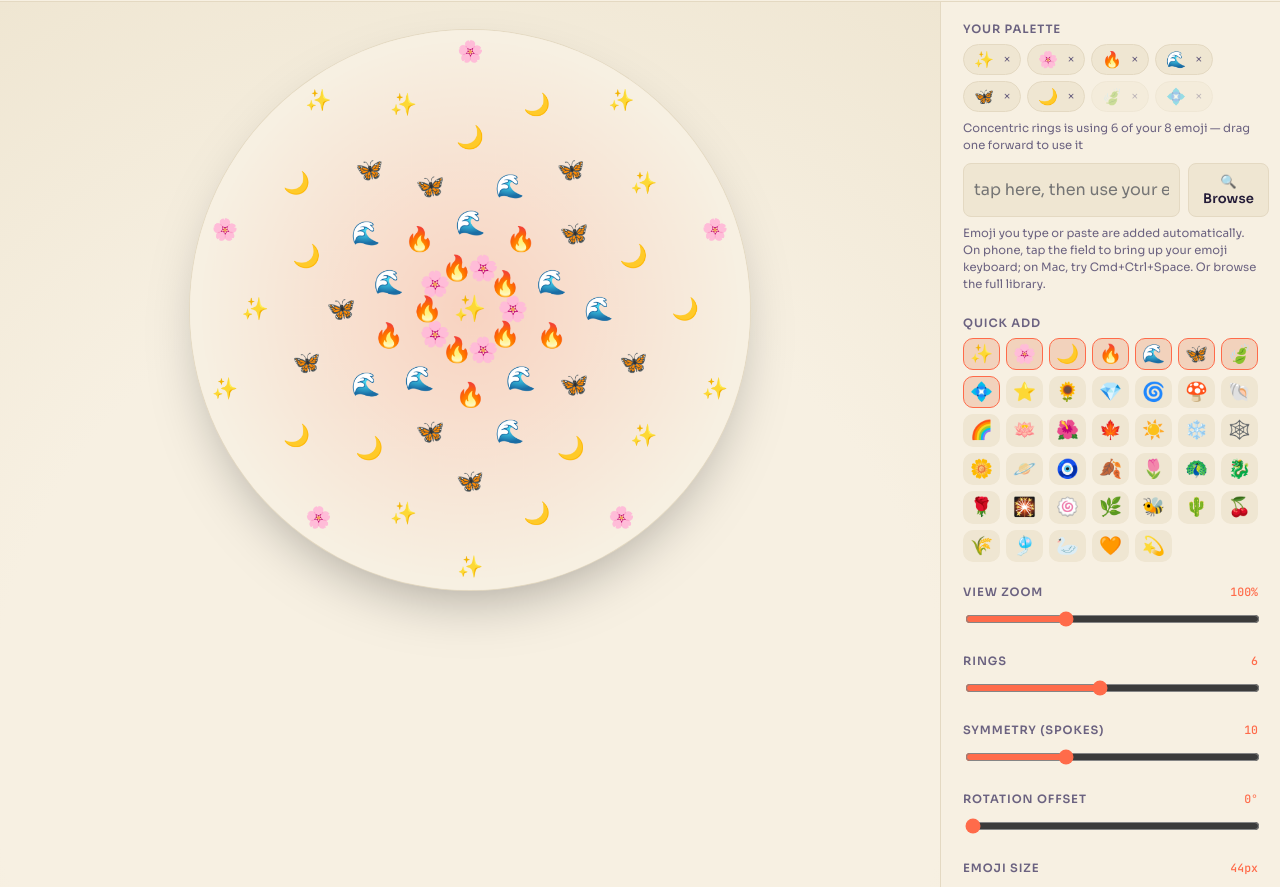
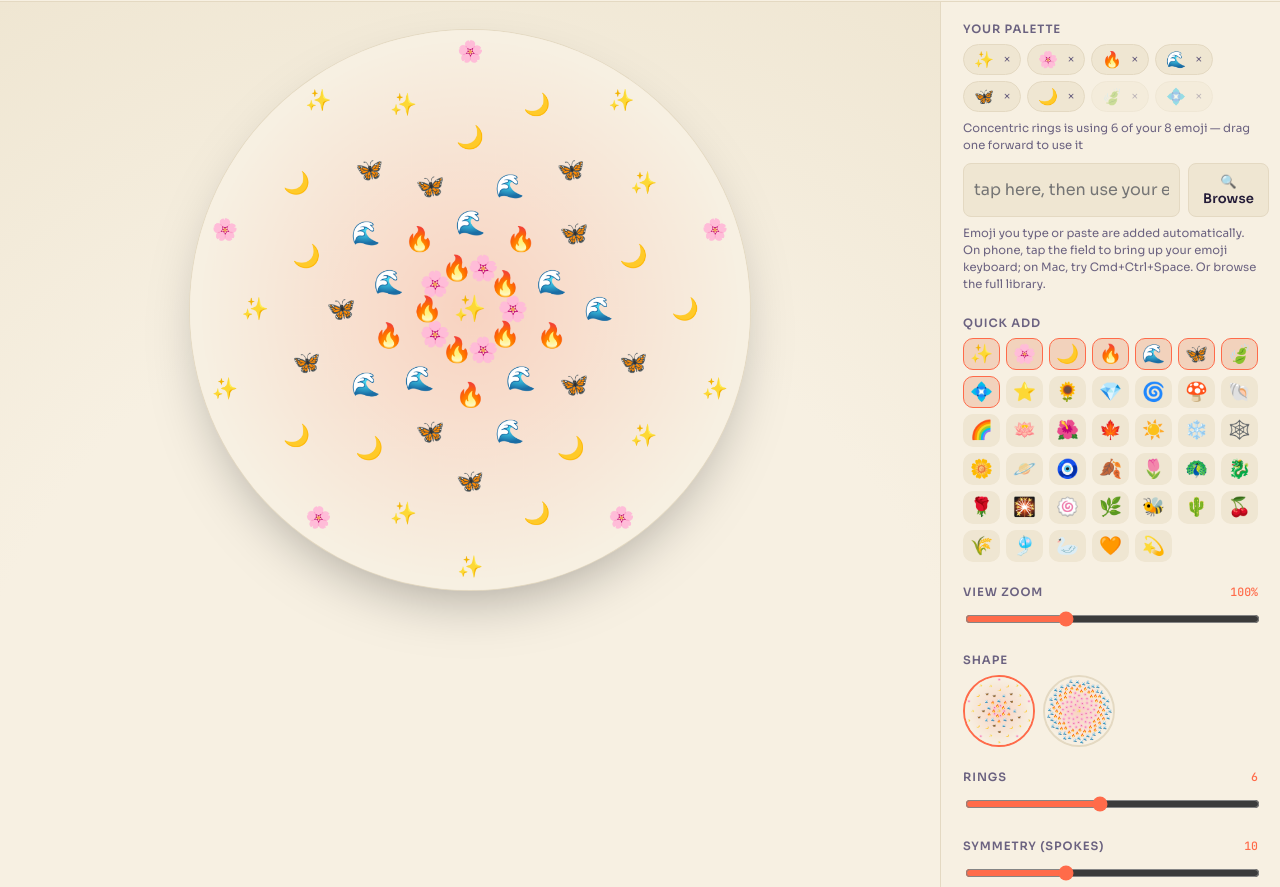
Before and after one commit to aditiohri/emoji-mandala-creator, a plain HTML site: page index.html in a window 1280 px wide. Shown: the part 65-952 px from the top of the page. Drawn offline with Linux system fonts and the light colour scheme.

Commit message:
Shape strip with live thumbnails, generated per-shape sliders; Shuffle picks a shape
Co-Authored-By: Claude Sonnet 5.5 <noreply@anthropic.com>

```diff
--- a/index.html
+++ b/index.html
@@ -71,14 +71,11 @@
       </div>
 
       <div class="field">
-        <label>Rings <span class="val" id="ringsVal">6</span></label>
-        <input type="range" id="rings" min="1" max="12" value="6">
+        <label class="group-label" id="shapeLabel">Shape</label>
+        <div class="shape-strip" id="shapeStrip" role="group" aria-labelledby="shapeLabel"></div>
       </div>
 
-      <div class="field">
-        <label>Symmetry (spokes) <span class="val" id="symVal">10</span></label>
-        <input type="range" id="symmetry" min="3" max="24" value="10">
-      </div>
+      <div class="shape-controls" id="shapeControls"></div>
 
       <div class="field">
         <label>Rotation offset <span class="val" id="rotVal">0°</span></label>
@@ -91,11 +88,6 @@
       </div>
 
       <div class="field">
-        <label>Ring spacing <span class="val" id="spaceVal">1.0×</span></label>
-        <input type="range" id="spacing" min="50" max="150" value="100">
-      </div>
-
-      <div class="field">
         <label class="group-label">Center</label>
         <select id="centerMode">
           <option value="emoji">Center emoji</option>
@@ -103,8 +95,8 @@
         </select>
       </div>
 
-      <div class="toggle-row">
-        <label for="alternate">Stagger alternate rings</label>
+      <div class="toggle-row" id="alternateRow">
+        <label for="alternate" id="alternateLabel">Stagger alternate rings</label>
         <label class="switch">
           <input type="checkbox" id="alternate" checked>
           <span class="slider-pill"></span>
--- a/js/main.js
+++ b/js/main.js
@@ -1,6 +1,13 @@
 import { state, PICKER_EMOJI, DEFAULT_PALETTE } from "./state.js";
 import { initCanvas, draw as drawCanvas } from "./draw.js";
-import { getShape } from "./shapes/index.js";
+import { SHAPES, getShape, randomParams } from "./shapes/index.js";
+import {
+  currentParams,
+  renderShapeControls,
+  renderShapeStrip,
+  syncShapeStrip,
+  drawShapeThumbs
+} from "./shapeControls.js";
 import {
   renderPaletteChips,
   renderEmojiGrid,
@@ -34,10 +41,11 @@ const PRESET_BACKGROUNDS = [
 
 initCanvas();
 
-// Redraw the canvas, then show which palette emoji it used.
+// Redraw the canvas, show which palette emoji it used, refresh the previews.
 function draw(){
   const { used } = drawCanvas();
   updatePaletteCue(used, getShape(state.shape).label);
+  drawShapeThumbs();
 }
 
 // Initialize palette from usage data if available
@@ -101,7 +109,6 @@ function bindRange(id, labelId, key, fmt, target = () => state){
   });
   if (label) label.textContent = fmt(target()[key]);
 }
-const ringsParams = () => state.shapeParams.rings;
 
 // Zoom slider (special handling)
 const canvasWrap = document.querySelector(".canvas-wrap");
@@ -111,11 +118,12 @@ document.getElementById("zoom").addEventListener("input", e => {
   canvasWrap.style.transform = "scale(" + (state.zoom/100) + ")";
 });
 
-bindRange("rings", "ringsVal", "rings", v => v, ringsParams);
-bindRange("symmetry", "symVal", "symmetry", v => v, ringsParams);
 bindRange("rotation", "rotVal", "rotation", v => v + "°");
 bindRange("emojiSize", "sizeVal", "emojiSize", v => v + "px");
-bindRange("spacing", "spaceVal", "spacing", v => (v/100).toFixed(1) + "×", ringsParams);
+
+// Shape strip and the current shape's generated sliders.
+renderShapeStrip(draw);
+renderShapeControls(draw);
 
 // Setup other controls
 document.getElementById("centerMode").addEventListener("change", e => {
@@ -134,7 +142,7 @@ document.getElementById("glow").addEventListener("change", e => {
   draw();
 });
 document.getElementById("alternate").addEventListener("change", e => {
-  ringsParams().alternate = e.target.checked;
+  currentParams().alternate = e.target.checked;
   draw();
 });
 document.getElementById("faceOutward").addEventListener("change", e => {
@@ -144,23 +152,17 @@ document.getElementById("faceOutward").addEventListener("change", e => {
 
 // Setup shuffle button
 document.getElementById("shuffle").addEventListener("click", () => {
-  const p = ringsParams();
-  p.rings = 3 + Math.floor(Math.random()*9);
-  p.symmetry = 4 + Math.floor(Math.random()*18);
+  // A random shape with random values for its own controls.
+  const shape = SHAPES[Math.floor(Math.random()*SHAPES.length)];
+  state.shape = shape.id;
+  state.shapeParams[shape.id] = randomParams(shape, Math.random);
   state.rotation = Math.floor(Math.random()*360);
-  p.spacing = 60 + Math.floor(Math.random()*90);
-  p.alternate = Math.random() > 0.4;
   state.faceOutward = Math.random() > 0.6;
 
-  document.getElementById("rings").value = p.rings;
-  document.getElementById("ringsVal").textContent = p.rings;
-  document.getElementById("symmetry").value = p.symmetry;
-  document.getElementById("symVal").textContent = p.symmetry;
+  syncShapeStrip();
+  renderShapeControls(draw);
   document.getElementById("rotation").value = state.rotation;
   document.getElementById("rotVal").textContent = state.rotation + "°";
-  document.getElementById("spacing").value = p.spacing;
-  document.getElementById("spaceVal").textContent = (p.spacing/100).toFixed(1) + "×";
-  document.getElementById("alternate").checked = p.alternate;
   document.getElementById("faceOutward").checked = state.faceOutward;
 
   // shuffle palette selection too, pick 4-7 random emoji
--- /dev/null
+++ b/js/shapeControls.js
@@ -0,0 +1,96 @@
+import { state } from "./state.js";
+import { SHAPES, getShape, defaultParams } from "./shapes/index.js";
+import { canvas, renderTo } from "./draw.js";
+
+// The current shape's params, filled from its defaults on first visit.
+// Each shape keeps its own values for the session (spec §1 "Switching shapes").
+export function currentParams(){
+  return state.shapeParams[state.shape] ??= defaultParams(getShape(state.shape));
+}
+
+// Sliders for the current shape's controls, generated from `shape.controls`,
+// plus the Alternate switch's label and visibility.
+export function renderShapeControls(onChange){
+  const shape = getShape(state.shape), params = currentParams();
+  const wrap = document.getElementById("shapeControls");
+  wrap.innerHTML = "";
+  for (const c of shape.controls){
+    const format = c.format ?? String;
+    const field = document.createElement("div");
+    field.className = "field";
+    const label = document.createElement("label");
+    label.htmlFor = `shape-${c.key}`;
+    const val = document.createElement("span");
+    val.className = "val";
+    val.id = `shape-${c.key}-val`;
+    val.textContent = format(params[c.key]);
+    label.append(c.label + " ", val);
+    const input = document.createElement("input");
+    // min/max/step before value, or the browser snaps value to the old step.
+    Object.assign(input, { type: "range", id: `shape-${c.key}`, min: c.min, max: c.max, step: c.step });
+    input.value = params[c.key];
+    input.addEventListener("input", () => {
+      params[c.key] = Number(input.value);
+      val.textContent = format(params[c.key]);
+      onChange();
+    });
+    field.append(label, input);
+    wrap.appendChild(field);
+  }
+  const row = document.getElementById("alternateRow");
+  row.hidden = !shape.alternate;
+  if (shape.alternate){
+    document.getElementById("alternateLabel").textContent = shape.alternate.label;
+    document.getElementById("alternate").checked = params.alternate;
+  }
+}
+
+// Shape thumbnail strip (spec §4): one button per shape with a live preview.
+const THUMB_PX = 144; // backing pixels for a 72px tile, sharp on 2× screens
+
+export function renderShapeStrip(onChange){
+  const strip = document.getElementById("shapeStrip");
+  strip.innerHTML = "";
+  for (const shape of SHAPES){
+    const tile = document.createElement("button");
+    tile.type = "button";
+    tile.className = "shape-tile";
+    tile.dataset.shape = shape.id;
+    tile.title = shape.label;
+    tile.setAttribute("aria-label", shape.label);
+    const c = document.createElement("canvas");
+    c.width = c.height = THUMB_PX;
+    tile.appendChild(c);
+    tile.addEventListener("click", () => selectShape(shape.id, onChange));
+    strip.appendChild(tile);
+  }
+  syncShapeStrip();
+  drawShapeThumbs();
+}
+
+export function selectShape(id, onChange){
+  state.shape = id;
+  syncShapeStrip();
+  renderShapeControls(onChange);
+  onChange();
+}
+
+export function syncShapeStrip(){
+  document.querySelectorAll("#shapeStrip .shape-tile").forEach(tile => {
+    tile.setAttribute("aria-pressed", String(tile.dataset.shape === state.shape));
+  });
+}
+
+// Previews use each shape's defaults with the current palette, background
+// and glow, scaled from the main canvas (spec §3 "Thumbnails").
+export function drawShapeThumbs(){
+  document.querySelectorAll("#shapeStrip .shape-tile").forEach(tile => {
+    const shape = getShape(tile.dataset.shape);
+    const c = tile.querySelector("canvas"), k = c.width / canvas.width;
+    renderTo(c.getContext("2d"), c.width, {
+      shape, params: defaultParams(shape), palette: state.palette,
+      background: state.background, glow: state.glow,
+      emojiSize: 44 * k, rotation: 0, centerMode: "emoji", faceOutward: false, minFont: 14 * k,
+    });
+  });
+}
--- a/styles.css
+++ b/styles.css
@@ -497,3 +497,26 @@ emoji-picker{
 .custom-bg-row select{
   width:100%;
 }
+.shape-strip{
+  display:flex;
+  flex-wrap:wrap;
+  gap:8px;
+}
+.shape-tile{
+  width:72px;
+  height:72px;
+  padding:0;
+  border-radius:50%;
+  border:2px solid var(--line);
+  background:var(--paper-2);
+  overflow:hidden;
+  cursor:pointer;
+}
+.shape-tile canvas{ width:100%; height:100%; display:block; }
+.shape-tile[aria-pressed="true"]{ border-color:var(--coral); }
+.shape-tile:focus-visible{ outline:2px solid var(--coral); outline-offset:2px; }
+.shape-controls{
+  display:flex;
+  flex-direction:column;
+  gap:22px;
+}
```
